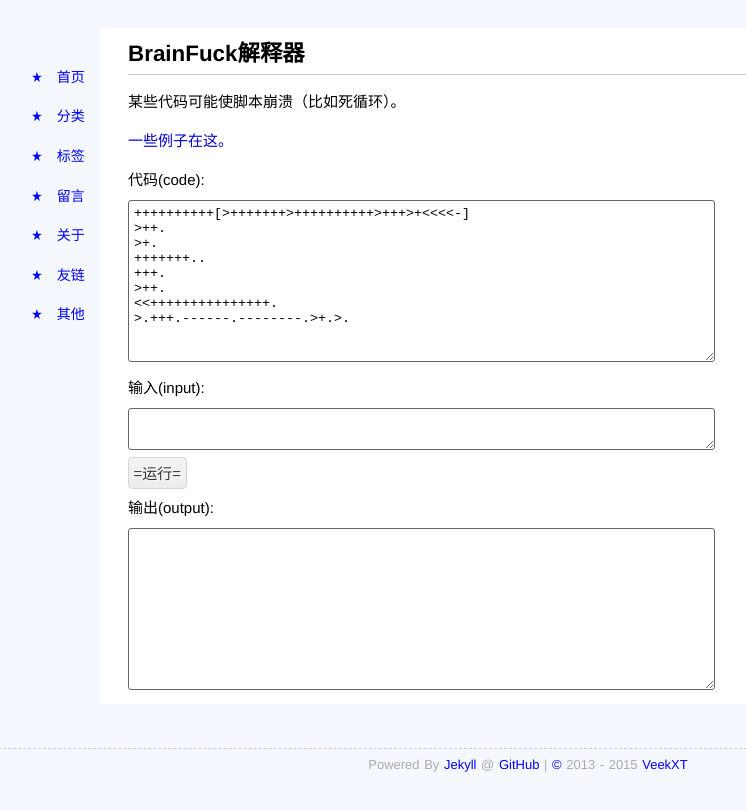
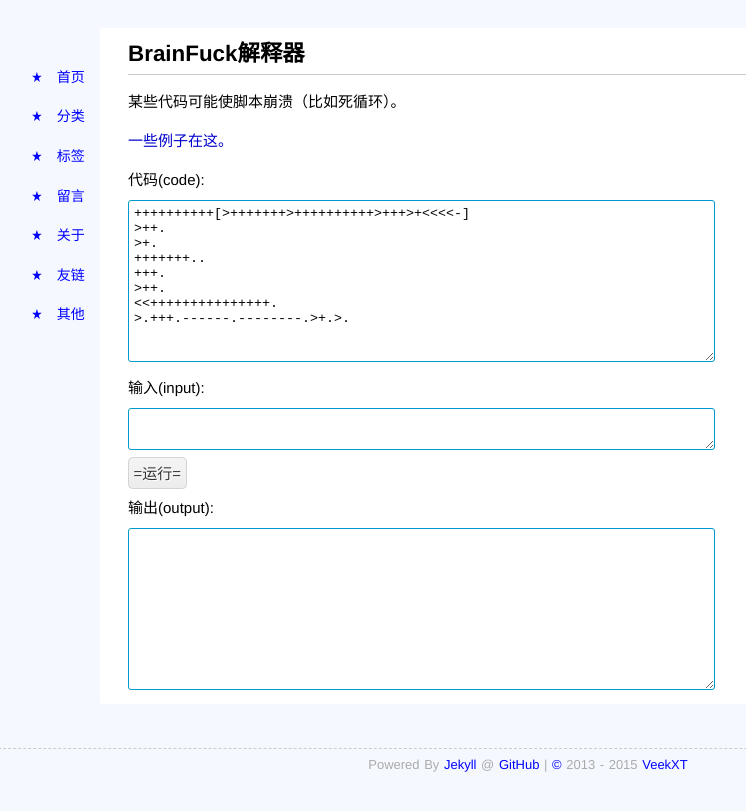
Before and after one commit to veekxt/one-point.github.io, a Jekyll site: the page built from other/tools/bf_js.html, in a window 1280 px wide. Shown: the top 811 px of the page, without its empty margins (112-858 px from the left). Built offline with Jekyll 4.4.1, drawn with Linux system fonts in a browser that asks for light colours; comment, search, counter and statistics services are not loaded.

Commit message:
change css

```diff
--- a/media/css/style.css
+++ b/media/css/style.css
@@ -198,7 +198,7 @@ padding-top: 10px;
 
 }
 textarea{
-border: 1px solid #666;
+border: 1px solid #09c;
 border-radius: 3px;
 padding: 5px;
 }
```
